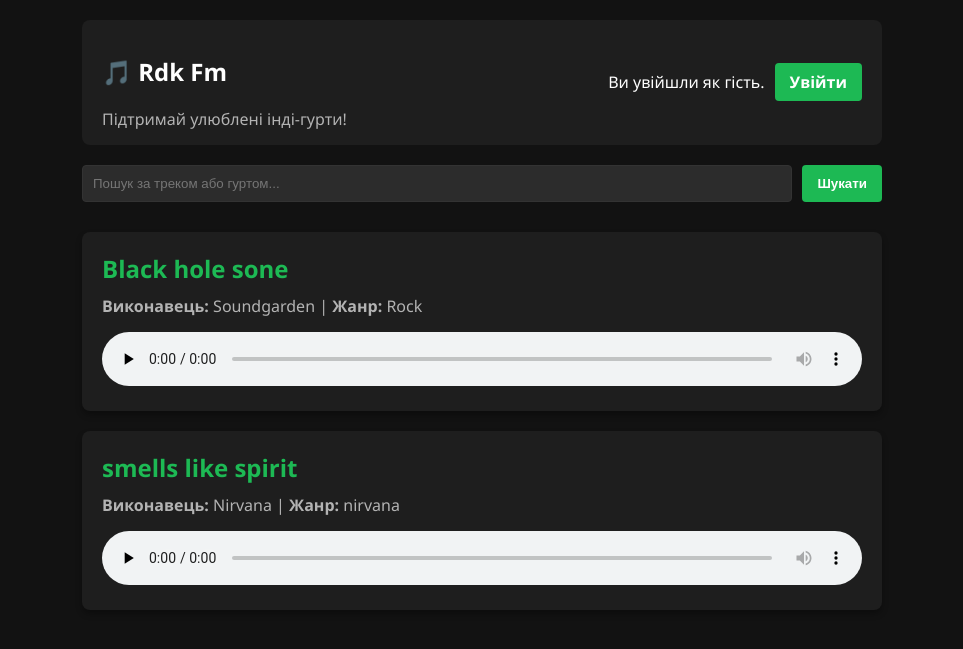
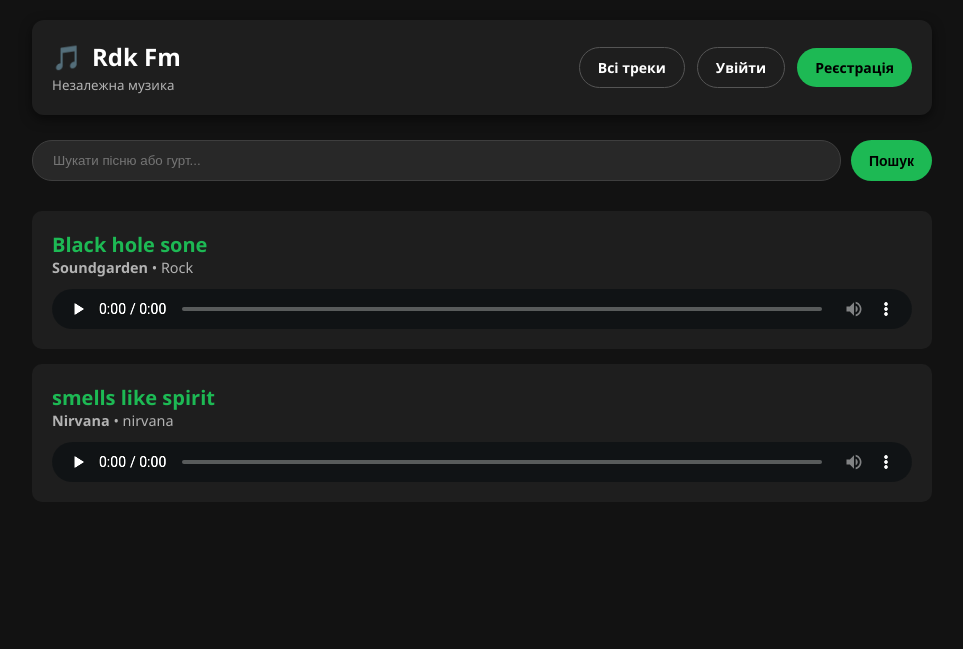
Before and after one commit to Reddit00/RDK-FM, a Django app: page / in a window 1280 px wide. Shown: the top 649 px of the page, without its empty margins (158-1121 px from the left). Run offline with Django 4.2, Linux system fonts and the light colour scheme; data comes from the database, SQL or seed files in the repository; both versions use the stored data as it was after the commit.

Commit message:
додав можливiсть реєстрацiї

```diff
--- a/apps/music/urls.py
+++ b/apps/music/urls.py
@@ -3,4 +3,9 @@ from . import views
 
 urlpatterns = [
     path('', views.home_page, name='home'),
+    path('register/', views.register_view, name='register'),
+    path('login/', views.login_view, name='login'),
+    path('logout/', views.logout_view, name='logout'),
+    path('favorites/', views.favorites_page, name='favorites'),
+    path('toggle-favorite/<int:track_id>/', views.toggle_favorite, name='toggle_favorite'),
 ]
--- a/apps/music/views.py
+++ b/apps/music/views.py
@@ -1,6 +1,73 @@
-from django.shortcuts import render
-from .models import Track
+from django.shortcuts import render, redirect, get_object_or_404
+from django.db.models import Q
+from django.contrib.auth import login, logout, authenticate
+from django.contrib.auth.forms import UserCreationForm, AuthenticationForm
+from django.contrib.auth.decorators import login_required
+from .models import Track, UserProfile
 
+# 1. Головна сторінка та пошук
 def home_page(request):
+    query = request.GET.get('q', '')
     tracks = Track.objects.all().select_related('band')
-    return render(request, 'music/home.html', {'tracks': tracks})
+
+    # Якщо є пошуковий запит - фільтруємо треки
+    if query:
+        tracks = tracks.filter(
+            Q(title__icontains=query) | Q(band__name__icontains=query)
+        )
+
+    return render(request, 'music/home.html', {'tracks': tracks, 'query': query})
+
+# 2. Реєстрація користувача
+def register_view(request):
+    if request.method == "POST":
+        form = UserCreationForm(request.POST)
+        if form.is_valid():
+            user = form.save()
+            # Створюємо профіль для збереження улюблених треків
+            UserProfile.objects.create(user=user)
+            login(request, user)
+            return redirect("home")
+    else:
+        form = UserCreationForm()
+    return render(request, "music/register.html", {"form": form})
+
+# 3. Вхід
+def login_view(request):
+    if request.method == "POST":
+        form = AuthenticationForm(request, data=request.POST)
+        if form.is_valid():
+            user = form.get_user()
+            login(request, user)
+            return redirect("home")
+    else:
+        form = AuthenticationForm()
+    return render(request, "music/login.html", {"form": form})
+
+# 4. Вихід
+def logout_view(request):
+    logout(request)
+    return redirect("home")
+
+# 5. Сторінка "Улюблені треки"
+@login_required(login_url='login')
+def favorites_page(request):
+    profile, created = UserProfile.objects.get_or_create(user=request.user)
+    tracks = profile.favorite_tracks.all()
+    # Перевикористовуємо home.html, але з прапорцем is_favorites_page
+    return render(request, 'music/home.html', {'tracks': tracks, 'is_favorites_page': True})
+
+# 6. Додавання/Видалення з улюблених
+@login_required(login_url='login')
+def toggle_favorite(request, track_id):
+    track = get_object_or_404(Track, id=track_id)
+    profile, created = UserProfile.objects.get_or_create(user=request.user)
+
+    # Логіка "лайка" (якщо є - забираємо, якщо немає - додаємо)
+    if track in profile.favorite_tracks.all():
+        profile.favorite_tracks.remove(track)
+    else:
+        profile.favorite_tracks.add(track)
+
+    # Повертаємо користувача на ту сторінку, де він натиснув кнопку
+    return redirect(request.META.get('HTTP_REFERER', 'home'))
--- a/templates/music/home.html
+++ b/templates/music/home.html
@@ -5,115 +5,161 @@
     <meta name="viewport" content="width=device-width, initial-scale=1.0">
     <title>Rdk Fm - Незалежна музика</title>
     <style>
+        :root {
+            --bg-color: #121212;
+            --card-bg: #1e1e1e;
+            --primary-green: #1db954;
+            --text-main: #ffffff;
+            --text-dim: #b3b3b3;
+        }
         body {
-            background-color: #121212;
-            color: #ffffff;
-            font-family: 'Segoe UI', Tahoma, Geneva, Verdana, sans-serif;
+            background-color: var(--bg-color);
+            color: var(--text-main);
+            font-family: 'Segoe UI', Roboto, Helvetica, Arial, sans-serif;
             margin: 0;
             padding: 20px;
         }
         .container {
-            max-width: 800px;
+            max-width: 900px;
             margin: 0 auto;
         }
-        .track-card {
-            background-color: #1e1e1e;
-            border-radius: 8px;
+
+        .header-nav {
+            background-color: var(--card-bg);
             padding: 20px;
-            margin-bottom: 20px;
-            box-shadow: 0 4px 6px rgba(0,0,0,0.3);
-        }
-        .track-title {
-            margin: 0 0 10px 0;
-            font-size: 1.5em;
-            color: #1db954;
-        }
-        .band-info {
-            color: #b3b3b3;
-            margin-bottom: 15px;
-        }
-        audio {
-            width: 100%;
-            outline: none;
-        }
-        /* Стилі для панелі навігації */
-        .top-nav {
-            background-color: #1e1e1e;
-            padding: 15px 20px;
-            border-radius: 8px;
-            margin-bottom: 20px;
+            border-radius: 12px;
+            margin-bottom: 25px;
             display: flex;
             justify-content: space-between;
             align-items: center;
+            box-shadow: 0 4px 12px rgba(0,0,0,0.5);
         }
+        .logo-area h2 { margin: 0; color: var(--text-main); display: flex; align-items: center; gap: 10px; }
+        .user-controls { display: flex; gap: 12px; align-items: center; }
+
         .btn {
-            padding: 8px 15px;
-            border-radius: 4px;
+            padding: 10px 18px;
+            border-radius: 25px;
             text-decoration: none;
+            font-weight: bold;
+            font-size: 14px;
+            transition: 0.3s;
+            border: none;
+            cursor: pointer;
+        }
+        .btn-green { background-color: var(--primary-green); color: black; }
+        .btn-green:hover { background-color: #1ed760; transform: scale(1.05); }
+        .btn-outline { border: 1px solid #555; color: white; background: transparent; }
+        .btn-outline:hover { border-color: white; }
+        .btn-admin { background-color: #e91e63; color: white; }
+
+        .search-form {
+            display: flex;
+            gap: 10px;
+            margin-bottom: 30px;
+        }
+        .search-input {
+            flex-grow: 1;
+            background: #282828;
+            border: 1px solid #3e3e3e;
+            border-radius: 20px;
+            padding: 12px 20px;
             color: white;
-            font-weight: bold;
+            outline: none;
         }
-        .btn-green { background-color: #1db954; }
-        .btn-gray { background-color: #555; }
-        .btn-admin { background-color: #e23636; }
+        .search-input:focus { border-color: var(--primary-green); }
+
+        .track-card {
+            background-color: var(--card-bg);
+            border-radius: 10px;
+            padding: 20px;
+            margin-bottom: 15px;
+            transition: 0.3s;
+            display: flex;
+            flex-direction: column;
+            gap: 12px;
+        }
+        .track-card:hover { background-color: #282828; }
+        .track-header { display: flex; justify-content: space-between; align-items: center; }
+        .track-title { margin: 0; font-size: 1.25rem; color: var(--primary-green); }
+        .track-meta { font-size: 0.9rem; color: var(--text-dim); }
+        .fav-icon { text-decoration: none; font-size: 1.6rem; transition: 0.2s; }
+        .fav-icon:hover { transform: scale(1.2); }
+
+        audio { width: 100%; height: 40px; filter: invert(100%) hue-rotate(180deg) brightness(1.5); }
     </style>
 </head>
 <body>
     <div class="container">
-
-        <div class="top-nav">
-            <div>
-                <h2>🎵 Rdk Fm</h2>
-                <span style="color: #b3b3b3;">Підтримай улюблені інді-гурти!</span>
+        <header class="header-nav">
+            <div class="logo-area">
+                <h2><span>🎵</span> Rdk Fm</h2>
+                {% if is_favorites_page %}
+                    <small style="color: var(--primary-green);">Ваша медіатека</small>
+                {% else %}
+                    <small style="color: var(--text-dim);">Незалежна музика</small>
+                {% endif %}
             </div>
 
-            <div style="display: flex; gap: 10px; align-items: center;">
+            <div class="user-controls">
+                <a href="{% url 'home' %}" class="btn btn-outline">Всі треки</a>
+
                 {% if user.is_authenticated %}
-                    <span style="color: #1db954; font-weight: bold;">Привіт, {{ user.username }}!</span>
+                    <a href="{% url 'favorites' %}" class="btn btn-outline">❤️ Обране</a>
+                    <span style="color: var(--primary-green); font-size: 14px;">{{ user.username }}</span>
                     {% if user.is_staff %}
-                        <a href="{% url 'admin:index' %}" class="btn btn-admin">⚙️ Адмін-панель (Додати трек)</a>
+                        <a href="{% url 'admin:index' %}" class="btn btn-admin">Адмінка</a>
                     {% endif %}
+                    <a href="{% url 'logout' %}" class="btn btn-outline" style="font-size: 12px;">Вийти</a>
                 {% else %}
-                    <span>Ви увійшли як гість.</span>
-                    <a href="{% url 'admin:index' %}" class="btn btn-green">Увійти</a>
+                    <a href="{% url 'login' %}" class="btn btn-outline">Увійти</a>
+                    <a href="{% url 'register' %}" class="btn btn-green">Реєстрація</a>
                 {% endif %}
+            </div>
+        </header>
+
+        <form method="GET" action="{% url 'home' %}" class="search-form">
+            <input type="text" name="q" value="{{ query|default:'' }}" class="search-input" placeholder="Шукати пісню або гурт...">
+            <button type="submit" class="btn btn-green">Пошук</button>
+            {% if query %}
+                <a href="{% url 'home' %}" class="btn btn-outline">Скинути</a>
+            {% endif %}
+        </form>
+
+        <main>
+            {% for track in tracks %}
+                <div class="track-card">
+                    <div class="track-header">
+                        <div>
+                            <h3 class="track-title">{{ track.title }}</h3>
+                            <div class="track-meta">
+                                <strong>{{ track.band.name }}</strong> • {{ track.band.genre }}
                             </div>
                         </div>
 
-        <form method="GET" action="{% url 'home' %}" style="margin-bottom: 30px; display: flex; gap: 10px;">
-            <input type="text" name="q" value="{{ query }}" placeholder="Пошук за треком або гуртом..."
-                   style="flex-grow: 1; padding: 10px; border-radius: 4px; border: 1px solid #333; background-color: #2c2c2c; color: white;">
-
-            <button type="submit" class="btn btn-green" style="border: none; cursor: pointer;">Шукати</button>
-
-            {% if query %}
-                <a href="{% url 'home' %}" class="btn btn-gray">Скинути</a>
+                        {% if user.is_authenticated %}
+                            <a href="{% url 'toggle_favorite' track.id %}" class="fav-icon">
+                                {% if track in user.userprofile.favorite_tracks.all %}
+                                    <span title="Видалити з обраного">❤️</span>
+                                {% else %}
+                                    <span title="Додати в обране">🤍</span>
                                 {% endif %}
-        </form>
-
-        {% for track in tracks %}
-            <div class="track-card">
-                <h3 class="track-title">{{ track.title }}</h3>
-                <div class="band-info">
-                    <strong>Виконавець:</strong> {{ track.band.name }} |
-                    <strong>Жанр:</strong> {{ track.band.genre }}
+                            </a>
+                        {% endif %}
                     </div>
 
                     {% if track.audio_file %}
                         <audio controls preload="none">
                             <source src="{{ track.audio_file.url }}" type="audio/mpeg">
-                        Ваш браузер не підтримує аудіо елемент.
                         </audio>
-                {% else %}
-                    <p><em>Аудіофайл тимчасово недоступний</em></p>
                     {% endif %}
                 </div>
             {% empty %}
-            <div class="track-card">
-                <p>У медіатеці поки немає треків або за вашим пошуком нічого не знайдено.</p>
+                <div style="text-align: center; padding: 50px; color: var(--text-dim);">
+                    <p>Тут поки порожньо. Додайте треки через адмін-панель або змініть запит пошуку.</p>
                 </div>
             {% endfor %}
-
+        </main>
     </div>
 </body>
 </html>
```
Also changed, not shown: templates/music/login.html (added, +77 -0 lines), templates/music/register.html (added, +24 -0 lines), db.sqlite3. Lines whose indentation alone changed are shown as unchanged.
